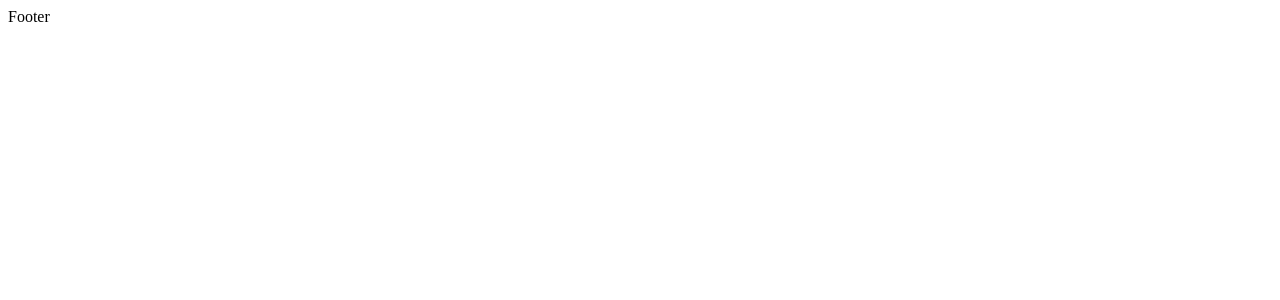
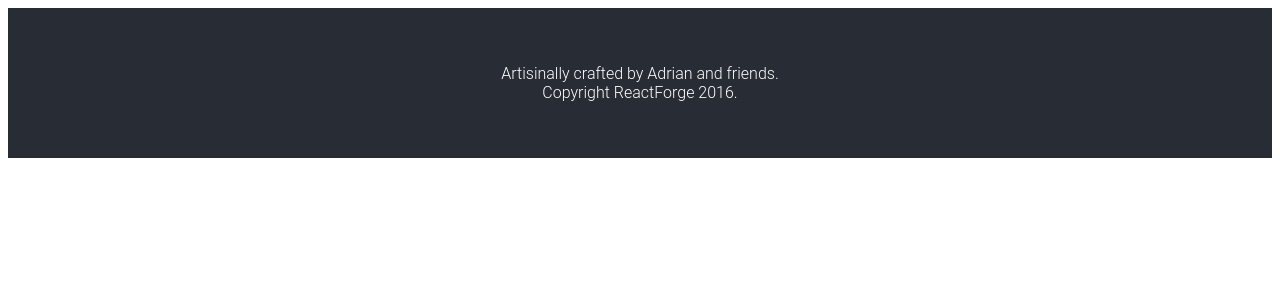
Before and after one commit to hyperh/react-forge-landing, a React app: page / in a window 1280 px wide. Shown: the top 300 px of the page. Built offline with nearby package versions, Linux system fonts and the light colour scheme.

Commit message:
Simple footer done

```diff
--- a/src/Footer/index.js
+++ b/src/Footer/index.js
@@ -1,10 +1,15 @@
 import React from 'react';
+
+import styles from './styles.css';
 
 /* eslint-disable react/prefer-stateless-function */
 export default class Footer extends React.Component {
   render() {
     return (
-      <div>Footer</div>
+      <div className={styles.container}>
+        <div>Artisinally crafted by Adrian and friends.</div>
+        <div>Copyright ReactForge 2016.</div>
+      </div>
     );
   }
 }
--- a/src/Footer/styles.css
+++ b/src/Footer/styles.css
@@ -0,0 +1,12 @@
+.container {
+  display: flex;
+  flex-direction: column;
+  justify-content: center;
+  align-items: center;
+  height: 150px;
+  width: 100%;
+  background: #282C34;
+  color: white;
+  font-family: "Roboto";
+  font-weight: 300;
+}
```
